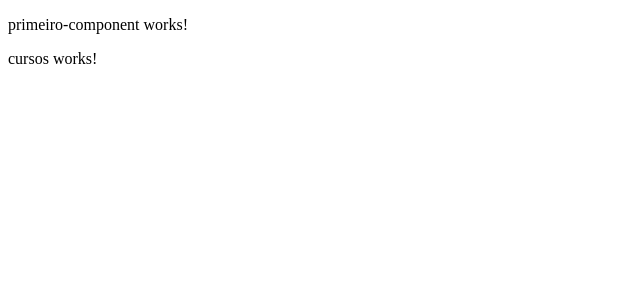
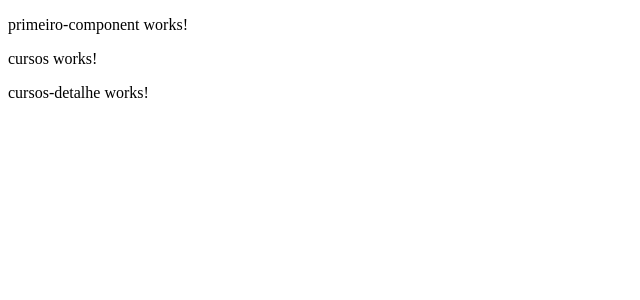
Before and after one commit to otaviothor/app-iniciando-angular, an Angular app: page / in a window 1280 px wide. Shown: the top 300 px of the page, without its empty margins (0-640 px from the left). Built offline with nearby package versions, Linux system fonts and the light colour scheme.

Commit message:
feat: use courses-details component

```diff
--- a/src/app/cursos/cursos.component.html
+++ b/src/app/cursos/cursos.component.html
@@ -1 +1,3 @@
 <p>cursos works!</p>
+
+<app-cursos-detalhe></app-cursos-detalhe>
```
